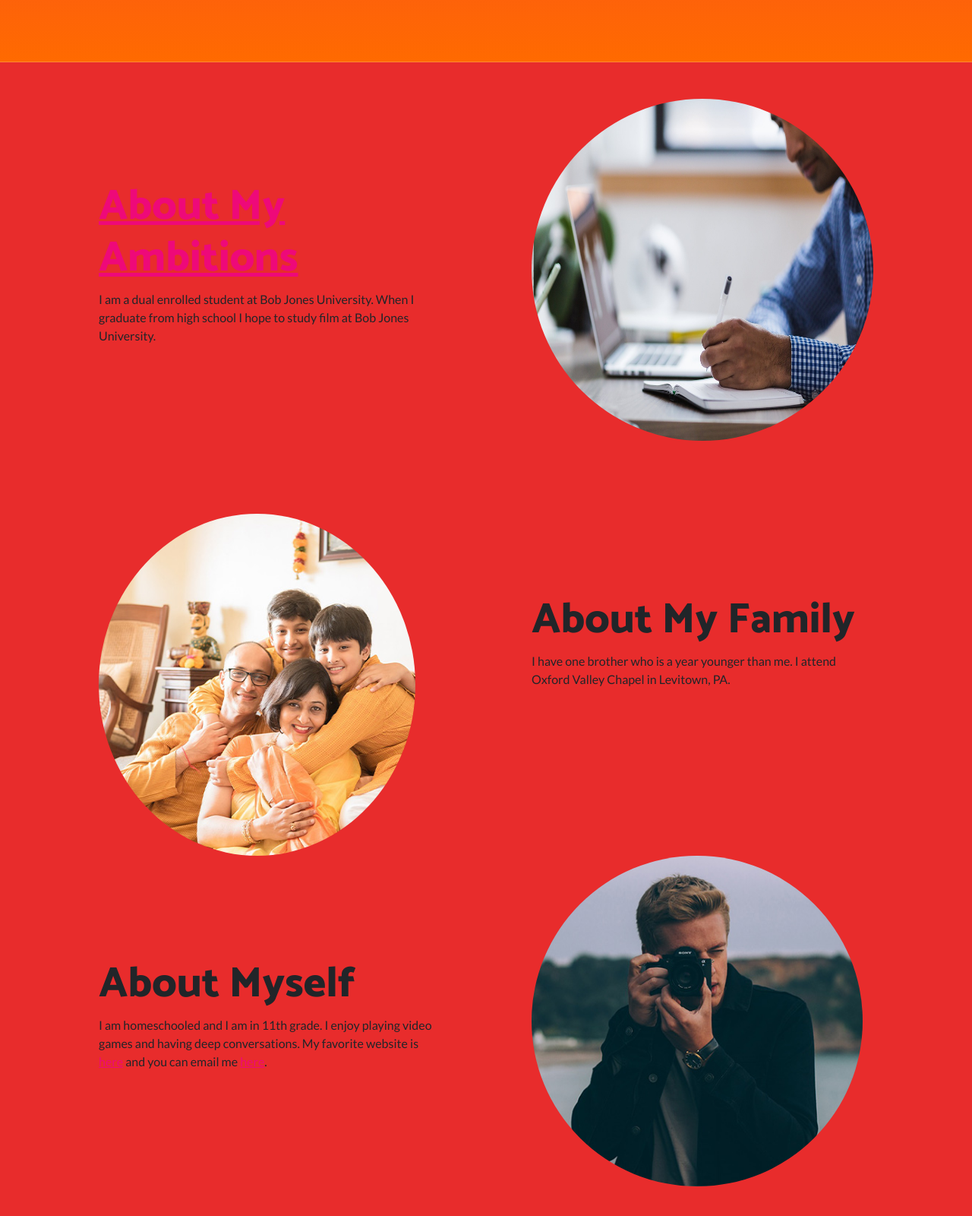
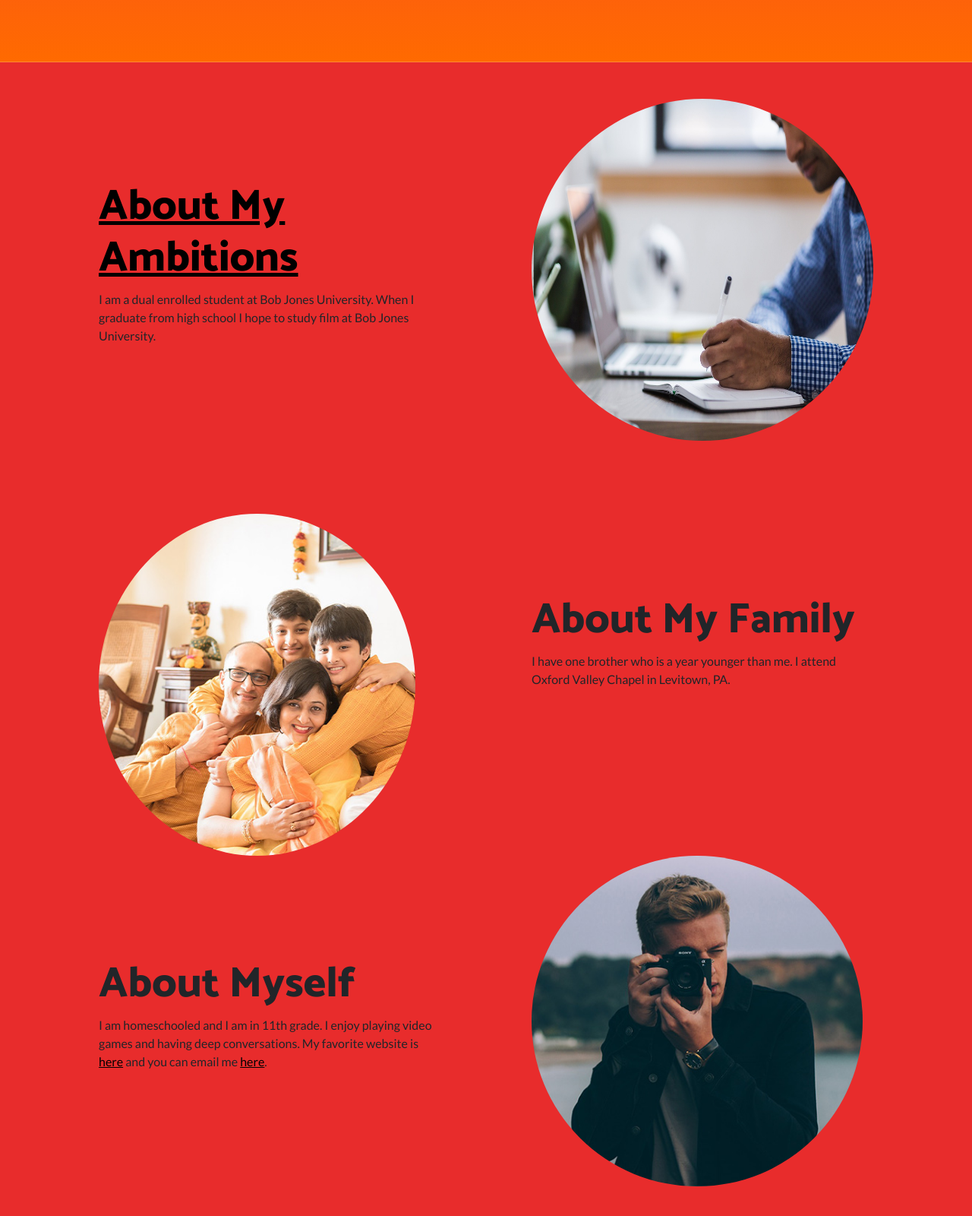
Before and after one commit to RedDawn27/RedDawn27.github.io, a plain HTML site: page index.html in a window 1280 px wide. Shown: the part 957-2557 px from the top of the page at 76% size. Drawn offline with Linux system fonts and the light colour scheme; grey boxes are pictures that could not be loaded.

Commit message:
Add files via upload

```diff
--- a/index.html
+++ b/index.html
@@ -28,7 +28,7 @@
         <div class="masthead-content">
             <div class="container">
                 <h1 class="masthead-heading mb-0">Jonathan Conover</h1>
-                <h2 class="masthead-subheading mb-0">Dual Enrollment Student</h2><a class="btn btn-primary btn-xl rounded-pill mt-5" role="button" href="#" style="background:rgb(238,120,35);--bs-secondary:#ff6a00;--bs-secondary-rgb:255,106,0;border-color:rgb(238,120,35);border-top-color:rgb(238,120,35);border-right-color:rgb(238,120,35);border-bottom-color:rgb(238,120,35);border-left-color:rgb(238,120,35);">Learn More</a>
+                <h2 class="masthead-subheading mb-0">Dual Enrollment Student</h2><a class="btn btn-primary btn-xl rounded-pill mt-5" role="button" href="#about" style="background: rgb(238,120,35);--bs-secondary: #ff6a00;--bs-secondary-rgb: 255,106,0;border-color: rgb(238,120,35);border-top-color: rgb(238,120,35);border-right-color: rgb(238,120,35);border-bottom-color: rgb(238,120,35);border-left-color: rgb(238,120,35);">Learn More</a>
             </div>
         </div>
     </header>
@@ -39,7 +39,7 @@
                     <div class="p-5"><img class="rounded-circle img-fluid" src="assets/img/man-2562325_1280.jpg" width="450" height="300" style="height: 450px;"></div>
                 </div>
                 <div class="col-lg-6 order-lg-1">
-                    <div class="p-5"><h2 class="display-4"><a href="#about">About My Ambitions</a></h2>
+                    <div class="p-5"><h2 class="display-4"><a style="color:black" onMouseOver="this.style.color='black'" onMouseOut="this.style.color='black'" href="#about">About My Ambitions</a></h2>
                         <p>I am a dual enrolled student at Bob Jones University. When I graduate from high school I hope to study film at Bob Jones University.</p>
                     </div>
                 </div>
@@ -69,8 +69,7 @@
                 </div>
                 <div class="col-lg-6 order-lg-1">
                     <div class="p-5">
-                        <h2 class="display-4">About Myself</h2>
-                        <p class="text-break">I am homeschooled and I am in 11th grade. I enjoy playing video games and having deep conversations. My favorite website is <a href="https://minecraft.fandom.com/wiki/">here</a>&nbsp;and you can email me&nbsp;<a href="mailto:jcono466@students.bju.edu">here</a>.</p>
+                        <h2 class="display-4">About Myself</h2><p class="text-break">I am homeschooled and I am in 11th grade. I enjoy playing video games and having deep conversations. My favorite website is <a style="color:black" onMouseOver="this.style.color='lightgreen'" onMouseOut="this.style.color='black'" href="https://minecraft.fandom.com/wiki/">here</a> and you can email me <a style="color:black" onMouseOver="this.style.color='lightgreen'" onMouseOut="this.style.color='black'" href="mailto:jcono466@students.bju.edu">here</a>.</p>
                     </div>
                 </div>
             </div>
```
